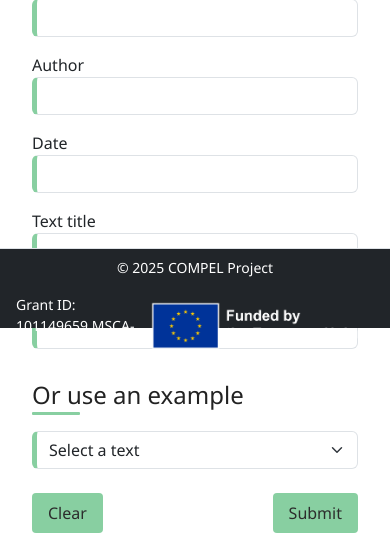
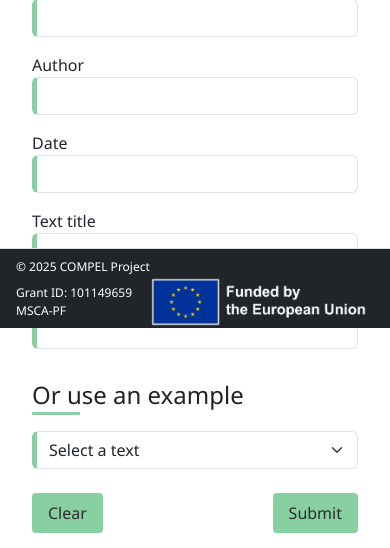
Before and after one commit to compellit/gamaweb, a Django app: page /en/gama/ in a window 390 px wide. Shown: the part 516-1064 px from the top of the page. Run offline with Django 5.2, Linux system fonts and the light colour scheme; some libraries are stand-ins or nearby versions.

Commit message:
updates footer for mobile

```diff
--- a/gama/static/css/style.css
+++ b/gama/static/css/style.css
@@ -272,6 +272,24 @@ a {
     height: 80px;
 }
 
+@media (max-width: 650px) {
+  .small-text-mobile {
+    flex-direction: column !important;
+    align-items: flex-start !important;
+    gap: 0.05rem !important;
+    padding-top: 0.05rem !important;
+    padding-bottom: 0.05rem !important;
+  }
+
+  .small-text-mobile * {
+    font-size: 0.75rem !important;
+  }
+
+  .small-text-mobile img {
+    height: 20px;
+  }
+}
+
 /* modifs pr index template */
 
 .left-border-gr {
--- a/gama/templates/gama/base.html
+++ b/gama/templates/gama/base.html
@@ -93,9 +93,9 @@
         <div style="height: 80px;"></div>
     </main>
 <!-- footer !-->
-    <!-- TODO: fix for mobile view -->
+
 <footer class="footer fixed-bottom py-2 bg-dark border-top w-100 custom-footer">
-    <div class="container-fluid d-flex justify-content-evenly align-items-center flex-wrap px-3 py-0 my-0 gap-3">
+    <div class="container-fluid d-flex justify-content-evenly align-items-center flex-wrap px-3 py-0 my-0 gap-3 small-text-mobile">
         <div class="footer-left text-white d-flex align-items-center flex-shrink-1">
             © 2025 COMPEL Project
         </div>
```
